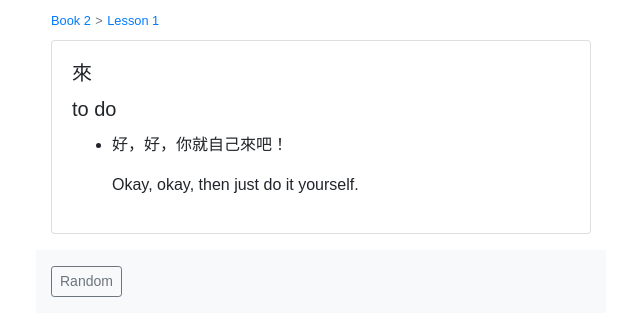
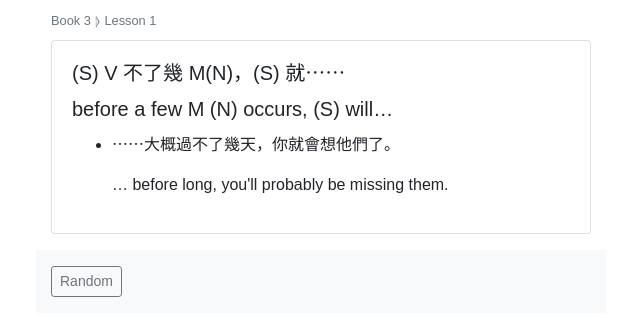
Before and after one commit to ssorallen/mandarin-grammar, a React (Create React App) app: page / in a window 1280 px wide. Shown: the top 336 px of the page, without its empty margins (319-959 px from the left). Built offline with nearby package versions, Linux system fonts and the light colour scheme.

Commit message:
Add some grammars, correctly point to book 3

```diff
--- a/src/App.js
+++ b/src/App.js
@@ -36,13 +36,9 @@ class App extends React.Component<void, State> {
           <div className="row justify-content-md-center">
             <div className="col-lg-6">
               <div className="mt-2">
-                <small>
-                  <a href="#">Book {currentGrammar.book}</a>
-                </small>{' '}
-                <small className="text-muted">&gt;</small>{' '}
-                <small>
-                  <a href="#">Lesson {currentGrammar.lesson}</a>
-                </small>
+                <small className="text-muted">Book {currentGrammar.book}</small>{' '}
+                <small className="text-muted">⦊</small>{' '}
+                <small className="text-muted">Lesson {currentGrammar.lesson}</small>
               </div>
             </div>
           </div>
--- a/src/Grammars.js
+++ b/src/Grammars.js
@@ -16,7 +16,7 @@ type GrammarEntry = {
 // English ellipsis: …
 const Grammars: Array<GrammarEntry> = [
   {
-    book: 2,
+    book: 3,
     examples: [
       {
         en: "It looks as if it's not too bad…",
@@ -30,7 +30,7 @@ const Grammars: Array<GrammarEntry> = [
     lesson: 1,
   },
   {
-    book: 2,
+    book: 3,
     examples: [
       {
         en: "It looks pretty good; however, it's a little old.",
@@ -44,7 +44,7 @@ const Grammars: Array<GrammarEntry> = [
     lesson: 1,
   },
   {
-    book: 2,
+    book: 3,
     examples: [
       {
         en:
@@ -59,7 +59,7 @@ const Grammars: Array<GrammarEntry> = [
     lesson: 1,
   },
   {
-    book: 2,
+    book: 3,
     examples: [
       {
         en: 'He is a sophomore; he will invariably know a little more (than you).',
@@ -77,7 +77,7 @@ const Grammars: Array<GrammarEntry> = [
     lesson: 1,
   },
   {
-    book: 2,
+    book: 3,
     examples: [
       {
         en:
@@ -92,7 +92,7 @@ const Grammars: Array<GrammarEntry> = [
     lesson: 1,
   },
   {
-    book: 2,
+    book: 3,
     examples: [
       {
         en: 'Okay, okay, then just do it yourself.',
@@ -106,7 +106,7 @@ const Grammars: Array<GrammarEntry> = [
     lesson: 1,
   },
   {
-    book: 2,
+    book: 3,
     examples: [
       {
         en: "… before long, you'll probably be missing them.",
@@ -120,7 +120,7 @@ const Grammars: Array<GrammarEntry> = [
     lesson: 1,
   },
   {
-    book: 2,
+    book: 3,
     examples: [
       {
         en:
@@ -135,7 +135,7 @@ const Grammars: Array<GrammarEntry> = [
     lesson: 1,
   },
   {
-    book: 2,
+    book: 3,
     examples: [
       {
         en: 'As you say that, I feel even hungrier.',
@@ -153,7 +153,7 @@ const Grammars: Array<GrammarEntry> = [
     lesson: 2,
   },
   {
-    book: 2,
+    book: 3,
     examples: [
       {
         en: "As far as I'm concerned, every dish tastes about the same.",
@@ -167,7 +167,7 @@ const Grammars: Array<GrammarEntry> = [
     lesson: 2,
   },
   {
-    book: 2,
+    book: 3,
     examples: [
       {
         en:
@@ -182,7 +182,7 @@ const Grammars: Array<GrammarEntry> = [
     lesson: 2,
   },
   {
-    book: 2,
+    book: 3,
     examples: [
       {
         en:
@@ -197,6 +197,56 @@ const Grammars: Array<GrammarEntry> = [
     },
     lesson: 2,
   },
+  {
+    book: 3,
+    examples: [
+      {
+        en: 'In order to explain this, we need to begin by talking about Sun Yat-sen.',
+        zh_TW: '這就要從孫中山先生說起來。',
+      },
+      {
+        en:
+          'From this time onward, because Taiwan and Mainland China as each have their own system, they had different development.',
+        zh_TW: '從這個時候起，台灣和中國大陸因為各有各的制度，就有了不同的發展。',
+      },
+    ],
+    grammar: {
+      en: 'to start from…',
+      zh_TW: '從⋯⋯起',
+    },
+    lesson: 11,
+    page: 327,
+  },
+  {
+    book: 3,
+    examples: [
+      {
+        en: 'In order to explain this, we need to begin by talking about Sun Yat-Sen.',
+        zh_TW: '這就要從孫中山先生說起來。',
+      },
+    ],
+    grammar: {
+      en: 'to explain this one must begin by talking about…',
+      zh_TW: '這就要從⋯⋯說起來',
+    },
+    lesson: 11,
+    page: 328,
+  },
+  {
+    book: 3,
+    examples: [
+      {
+        en: 'Due to the length of the war, society never had a chance to stabilize, …',
+        zh_TW: '就因為長時間打仗的關係，社會一直沒辦法安定，⋯⋯',
+      },
+    ],
+    grammar: {
+      en: 'Due to…',
+      zh_TW: '因為⋯⋯的關係',
+    },
+    lesson: 11,
+    page: 329,
+  },
 ];
 
 export default Grammars;
```
